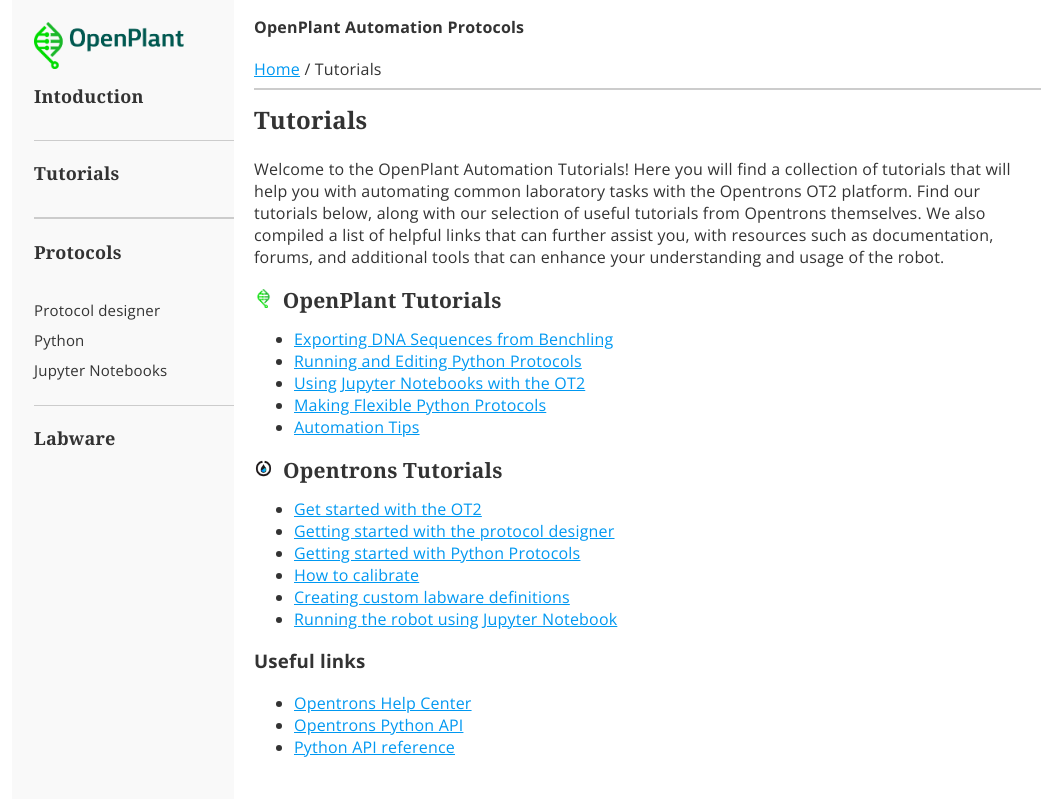
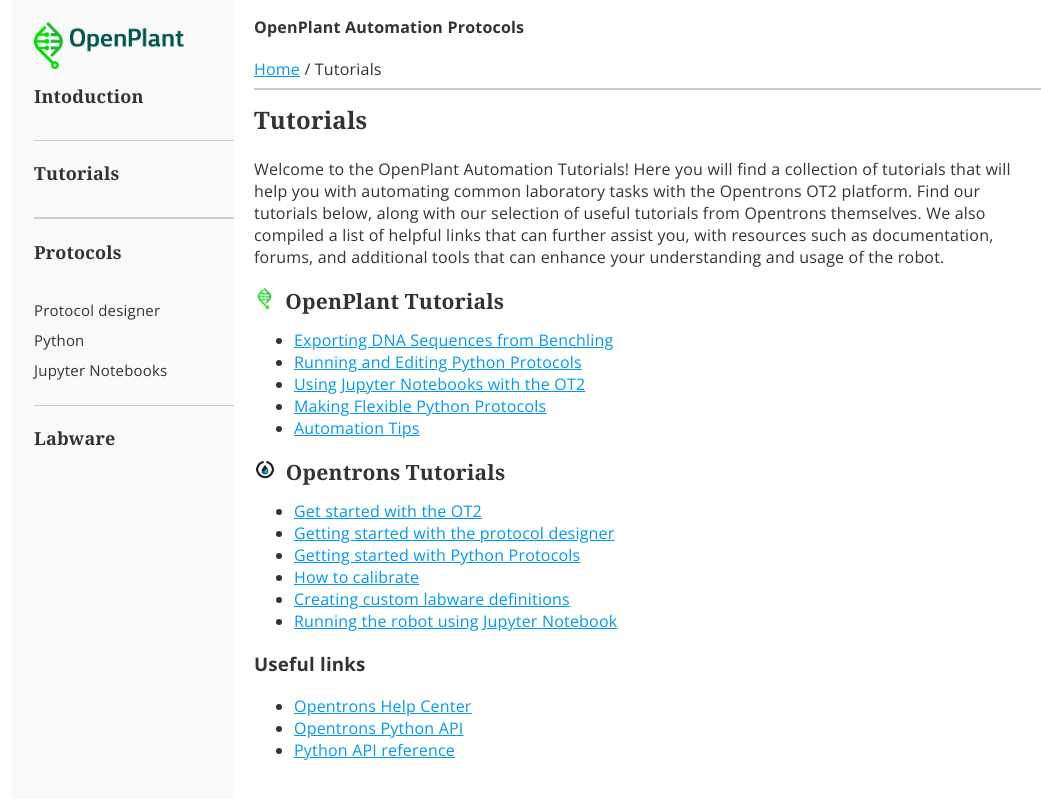
Before and after one commit to openplant/openplant_automation_protocols, a Jekyll site: the page built from Tutorials/index.html, in a window 1280 px wide. Shown: the top 799 px of the page, without its empty margins (102-1143 px from the left). Built offline with Jekyll 4.4.1, drawn with Linux system fonts in a browser that asks for light colours.

Commit message:
update tutorial icon size

```diff
--- a/Tutorials/index.html
+++ b/Tutorials/index.html
@@ -12,7 +12,7 @@ section: landing
     such as documentation, forums, and additional tools that can enhance your understanding and usage of the robot.
 </p>
 
-<h2><img src="{{site.baseurl}}/images/OpenPlant_icon.png" style="height: 14pt;padding-right:10px;">OpenPlant Tutorials</h2>
+<h2><img src="{{site.baseurl}}/images/OpenPlant_icon.png" style="height: 16pt;padding-right:10px;">OpenPlant Tutorials</h2>
 <ul>
     <li><a href="Benchling Exporting/">Exporting DNA Sequences from Benchling</a></li>
     <li><a href="Basic Python/">Running and Editing Python Protocols</a></li>
@@ -20,7 +20,7 @@ section: landing
     <li><a href="Flexible Python/">Making Flexible Python Protocols</a></li>
 	<li><a href="Automation Tips/">Automation Tips</a></li>
 </ul>
-<h2><img src="/openplant_automation_protocols/images/Opentrons_icon.png" style="height: 14pt;padding-right:10px;">Opentrons Tutorials</h2>
+<h2><img src="/openplant_automation_protocols/images/Opentrons_icon.png" style="height: 16pt;padding-right:10px;">Opentrons Tutorials</h2>
 <ul>
     <li><a href="https://support.opentrons.com/s/ot2-get-started">Get started with the OT2</a></li>
     <li><a href="https://support.opentrons.com/s/article/Get-started-Protocol-Designer-onboarding-protocol-tutorial">Getting started with the protocol designer</a></li>
```
